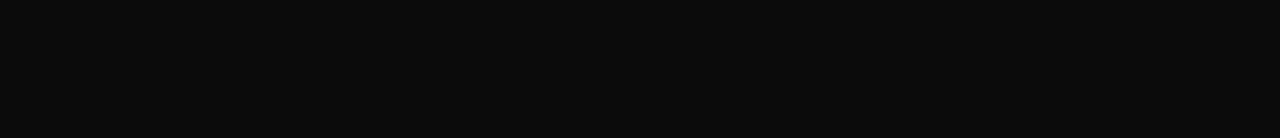
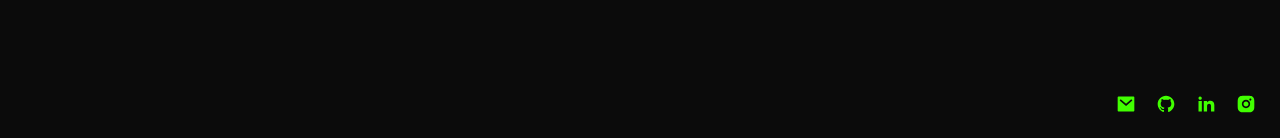
Before and after one commit to anamurielveron/anamurielveron-site, a Next.js app: page / in a window 1280 px wide. Shown: the part 662-800 px from the top of the page. Built offline with nearby package versions, Linux system fonts and the light colour scheme.

Commit message:
feat(footer): add Footer

```diff
--- a/src/app/globals.css
+++ b/src/app/globals.css
@@ -25,19 +25,19 @@
   --color-accent: #41FF00;
   --color-accent-muted: #D1D1D1;
   --color-accent-content: #0B0B0B;
-  --color-gray: #D1D1D1;
+  --color-gray: #8a8a8a;
 }
 
 /* Light Mode */
 [data-theme='light'] {
-  --color-base-100: #F0F0F0;
+  --color-base-100: #D1D1D1;
   --color-base-200: #E0E0E0;
-  --color-base-300: #D1D1D1;
+  --color-base-300: #F0F0F0;
   --color-content: #003FDD;
   --color-accent: #003FDD;
   --color-accent-muted: #8f8f8f;
   --color-accent-content: #D1D1D1;
-  --color-gray: #2E2E2E;
+  --color-gray: #666666;
 }
 
 body {
--- a/src/app/page.tsx
+++ b/src/app/page.tsx
@@ -3,6 +3,7 @@
 import About from '@/components/sections/About';
 import Projects from '@/components/sections/Projects';
 import Contact from '@/components/sections/Contact';
+import Footer from '@/components/layout/Footer';
 
 export default function Home() {
   return (
@@ -14,6 +15,7 @@
         <Projects />
         <Contact />
       </main>
+      <Footer />
     </>
   );
 }
--- /dev/null
+++ b/src/components/layout/Footer.tsx
@@ -0,0 +1,30 @@
+import { RiGithubFill, RiLinkedinFill,  RiInstagramFill, RiMailFill} from "react-icons/ri";
+import data from '@/content/data.json';
+
+export default function Footer() {
+    const { contact } = data;
+
+    const links = [
+        { href: `mailto:${contact.email}`, icon: RiMailFill, label: 'Email' },
+        { href: `contact.github`, icon: RiGithubFill, label: 'GitHub' },
+        { href: `contact.linkedin`, icon: RiLinkedinFill, label: 'LinkedIn' },
+        { href: `contact.instagram`, icon: RiInstagramFill, label: 'Instagram' }
+    ];
+
+    return (
+        <footer className="fixed bottom-0 right-0 flex items-center gap-5 p-6 z-40">
+            {links.map(({ href, icon: Icon, label }) => (
+                <a
+                    key={label}
+                    href={href}
+                    target={href.startsWith('mailto') ? undefined: '_blank'}
+                    rel="noopener noreferrer"
+                    arial-label={label}
+                    className="text-accent hover:scale-110 transition-transform"
+                >
+                    <Icon size={20} />
+                </a>
+            ))}
+        </footer>
+    );
+}
--- a/src/components/sections/Contact.tsx
+++ b/src/components/sections/Contact.tsx
@@ -2,14 +2,14 @@
 import data from '@/content/data.json';
 
 const statusColors: Record<string, string> = {
-    'Open to chat': 'bg-accent',
-    'Open to opportunities': 'bg-accent',
-    'Busy at the moment': 'bg-accent-muted'
+    'Open to chat': 'bg-accent animate-pulse',
+    'Open to opportunities': 'bg-accent animate-pulse',
+    'Busy at the moment': 'bg-gray'
 };
 
 export default function Contact() {
     const { email, status } = data.contact;
-    const dotColor = statusColors[status] ?? 'bg-accent-muted';
+    const dotColor = statusColors[status] ?? 'bg-gray';
 
     return (
         <section id="contact" className="px-8 md:px-60 py-24">
@@ -19,7 +19,7 @@
 
             {/* Status Indicator */}
             <div className='flex items-center gap-3 mb-8'>
-                <span className={`w-2 h-2 ${dotColor} animate-pulse`} />
+                <span className={`w-2 h-2 ${dotColor}`} />
                 <span className='font-body text-sm text-accent uppercase'>
                     {status}
                 </span>
--- a/src/components/ui/ThemeToggle.tsx
+++ b/src/components/ui/ThemeToggle.tsx
@@ -22,7 +22,7 @@
       {isDark && (
         <>
           <RiSunLine className="absolute inset-0 group-hover:opacity-0 transition-opacity" size={22} />
-          <RiSunFill className="absolute inset-0 opacity-0 group-hover:opacity-100 transition-opacity" size={22} />
+          <RiSunFill className="absolute inset-0 opacity-0 group-hover:opacity-100 group-hover:scale-110 transition-all" size={22} />
         </>
       )}
 
@@ -30,7 +30,7 @@
       {!isDark && (
         <>
           <RiMoonLine className="absolute inset-0 group-hover:opacity-0 transition-opacity" size={22} />
-          <RiMoonFill className="absolute inset-0 opacity-0 group-hover:opacity-100 transition-opacity" size={22} />
+          <RiMoonFill className="absolute inset-0 opacity-0 group-hover:opacity-100 group-hover:scale-110 transition-all" size={22} />
         </>
       )}
     </button>
--- a/src/content/data.json
+++ b/src/content/data.json
@@ -56,7 +56,7 @@
         "CSS",
         "React",
         "ASP.NET",
-        "Tailwind",
+        "Tailwind CSS",
         "C#",
         "SQL",
         "C++",
```
